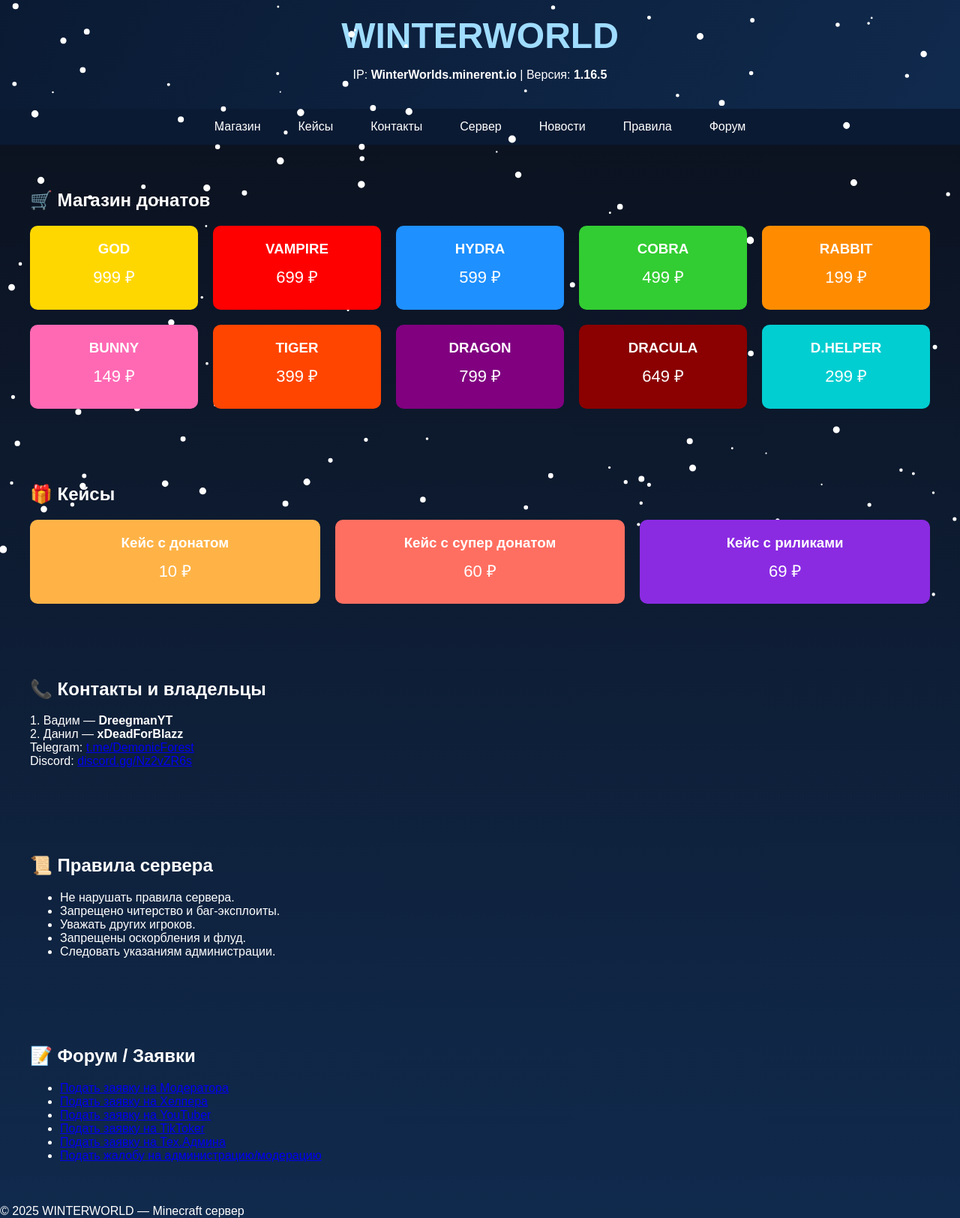
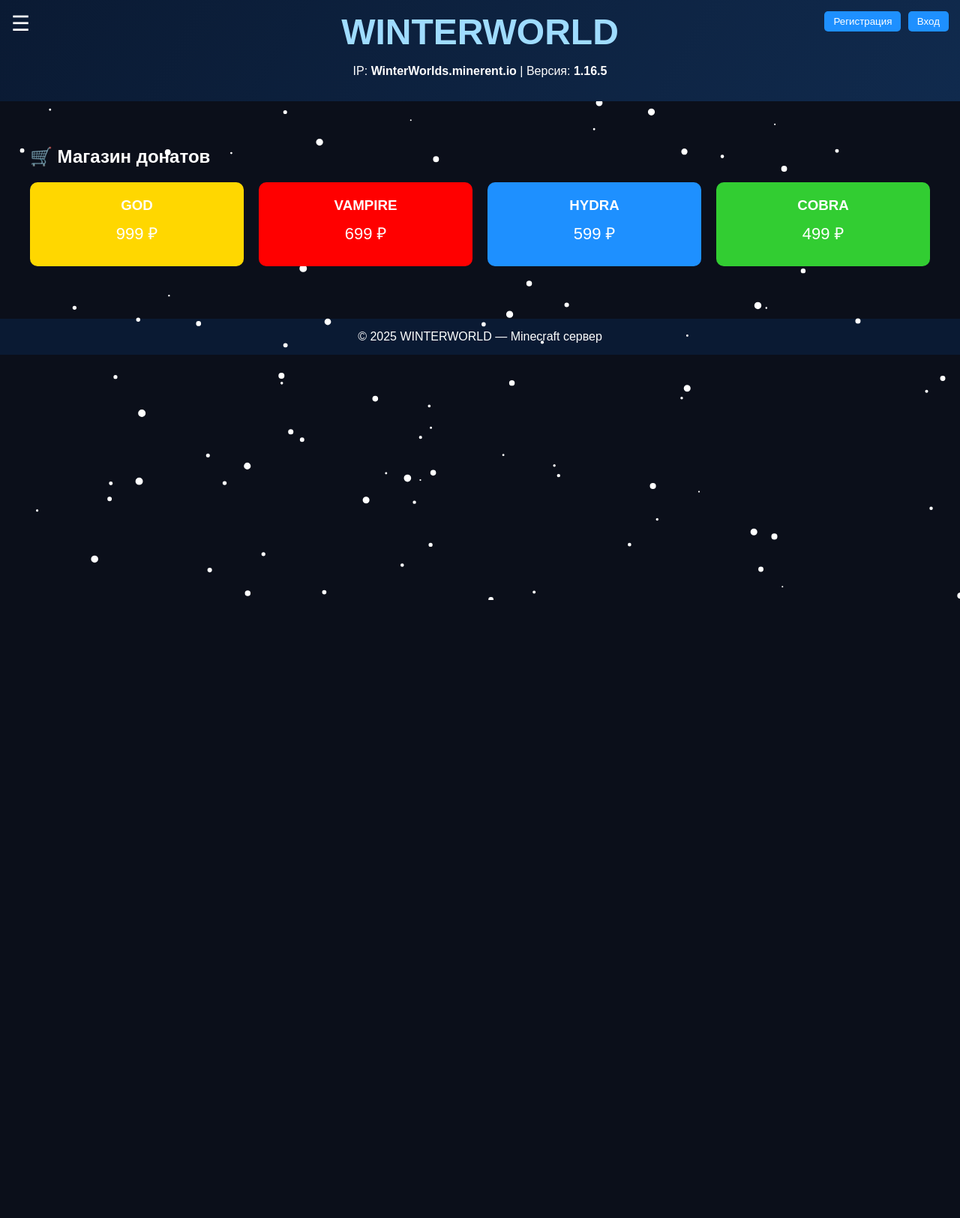
Before and after one commit to dreegman/winterworld-site, a plain HTML site: page index.html in a window 1280 px wide. Shown: the whole page at 75% size. After the commit the page ends 800 px from the top, so only its background shows below. Drawn offline with Linux system fonts and the light colour scheme.

Commit message:
Add files via upload

```diff
--- a/index.html
+++ b/index.html
@@ -3,130 +3,33 @@
 <head>
 <meta charset="UTF-8">
 <meta name="viewport" content="width=device-width, initial-scale=1.0">
-<title>WINTERWORLD — Minecraft магазин</title>
+<title>WINTERWORLD — Minecraft</title>
 <style>
-body{
-  margin:0;
-  font-family:Arial, sans-serif;
-  background: linear-gradient(to bottom,#0b0f1a,#102a4d);
-  color:white;
-  overflow-x:hidden;
-  position:relative;
-}
-header{
-  background: linear-gradient(120deg,#0a1a33,#102a4d);
-  padding:20px 0;
-  text-align:center;
-}
-header h1{
-  font-size:48px;
-  color:#9fdcff;
-  margin:0;
-}
-nav{
-  background:#0a1a33;
-  display:flex;
-  justify-content:center;
-  flex-wrap:wrap;
-}
-nav a{
-  color:white;
-  text-decoration:none;
-  padding:15px 25px;
-  display:block;
-  transition:0.3s;
-}
-nav a:hover{
-  background:#1e90ff;
-  color:white;
-  border-radius:5px;
-}
-section{
-  padding:40px;
-  max-width:1200px;
-  margin:auto;
-  position:relative;
-  z-index:1;
-}
-.shop, .cases{
-  display:grid;
-  grid-template-columns:repeat(auto-fit,minmax(220px,1fr));
-  gap:20px;
-}
-.item{
-  border-radius:10px;
-  padding:20px;
-  text-align:center;
-  transition:0.3s;
-  cursor:pointer;
-}
-.item h3{
-  margin:0;
-  padding:0;
-}
-.price{
-  font-size:22px;
-  margin:10px 0;
-}
-.btn{
-  display:inline-block;
-  margin-top:10px;
-  padding:10px 20px;
-  background:#1e90ff;
-  color:white;
-  text-decoration:none;
-  border-radius:6px;
-  font-weight:bold;
-  cursor:pointer;
-  transition:0.3s;
-}
-.btn:hover{
-  background:#63b3ed;
-}
-.modal{
-  display:none;
-  position:fixed;
-  top:0;left:0;width:100%;height:100%;
-  background:rgba(0,0,0,0.8);
-  justify-content:center;
-  align-items:center;
-  z-index:1000;
-}
-.modal-content{
-  background:#121c33;
-  padding:30px;
-  border-radius:10px;
-  max-width:500px;
-  width:90%;
-  text-align:left;
-  position:relative;
-}
-.close{
-  position:absolute;
-  top:10px;
-  right:15px;
-  cursor:pointer;
-  font-size:24px;
-}
-input, select{
-  width:100%;
-  padding:8px;
-  margin:5px 0 15px 0;
-  border-radius:5px;
-  border:none;
-}
-#finalPrice{
-  font-weight:bold;
-  font-size:18px;
-  color:#ffd700;
-}
-canvas{
-  position:fixed;
-  top:0;
-  left:0;
-  pointer-events:none;
-  z-index:0;
-}
+/* Базовые стили */
+body{margin:0;font-family:Arial,sans-serif;background:#0b0f1a;color:white;overflow-x:hidden;position:relative;}
+header{background:linear-gradient(120deg,#0a1a33,#102a4d);padding:15px;text-align:center;position:relative;}
+header h1{font-size:48px;color:#9fdcff;margin:0;}
+#burger{position:absolute;top:15px;left:15px;cursor:pointer;font-size:28px;}
+nav{position:fixed;left:-250px;top:0;width:250px;height:100%;background:#121c33;padding-top:60px;transition:0.3s;z-index:1001;}
+nav a{display:block;color:white;padding:12px 20px;text-decoration:none;transition:0.3s;}
+nav a:hover{background:#1e90ff;}
+section{padding:40px;max-width:1200px;margin:auto;display:none;position:relative;z-index:1;}
+section.active{display:block;}
+.shop,.cases{display:grid;grid-template-columns:repeat(auto-fit,minmax(220px,1fr));gap:20px;}
+.item{border-radius:10px;padding:20px;text-align:center;cursor:pointer;transition:0.3s;}
+.item h3{margin:0;padding:0;}
+.price{font-size:22px;margin:10px 0;}
+.btn{display:inline-block;margin-top:10px;padding:10px 20px;background:#1e90ff;color:white;text-decoration:none;border-radius:6px;font-weight:bold;cursor:pointer;transition:0.3s;}
+.btn:hover{background:#63b3ed;}
+.modal{display:none;position:fixed;top:0;left:0;width:100%;height:100%;background:rgba(0,0,0,0.8);justify-content:center;align-items:center;z-index:1000;}
+.modal-content{background:#121c33;padding:30px;border-radius:10px;max-width:500px;width:90%;text-align:left;position:relative;}
+.close{position:absolute;top:10px;right:15px;cursor:pointer;font-size:24px;}
+input,textarea{width:100%;padding:8px;margin:5px 0 15px 0;border-radius:5px;border:none;}
+canvas{position:fixed;top:0;left:0;pointer-events:none;z-index:0;}
+footer{text-align:center;padding:15px;background:#0a1a33;margin-top:30px;}
+.account-btns{position:absolute;top:15px;right:15px;}
+.account-btns button{margin-left:5px;padding:6px 12px;background:#1e90ff;border:none;border-radius:5px;color:white;cursor:pointer;transition:0.3s;}
+.account-btns button:hover{background:#63b3ed;}
 </style>
 </head>
 <body>
@@ -134,284 +37,199 @@ canvas{
 <canvas id="snowCanvas"></canvas>
 
 <header>
+  <span id="burger">&#9776;</span>
   <h1>WINTERWORLD</h1>
+  <div class="account-btns">
+    <button id="registerBtn">Регистрация</button>
+    <button id="loginBtn">Вход</button>
+    <span id="userLabel"></span>
+  </div>
   <p>IP: <b>WinterWorlds.minerent.io</b> | Версия: <b>1.16.5</b></p>
 </header>
 
-<nav>
-  <a href="#shop">Магазин</a>
-  <a href="#cases">Кейсы</a>
-  <a href="#contacts">Контакты</a>
-  <a href="#server">Сервер</a>
-  <a href="#news">Новости</a>
-  <a href="#rules">Правила</a>
-  <a href="#forum">Форум</a>
+<nav id="sideNav">
+  <a href="#" onclick="showSection('shop')">Донаты</a>
+  <a href="#" onclick="showSection('cases')">Кейсы</a>
+  <a href="#" onclick="showSection('forum')">Форум / Подачи</a>
+  <a href="#" onclick="showSection('contacts')">Контакты</a>
+  <a href="#" onclick="showSection('news')">Новости</a>
+  <a href="#" onclick="showSection('rules')">Правила</a>
 </nav>
 
-<section id="shop">
+<section id="shop" class="active">
 <h2>🛒 Магазин донатов</h2>
 <div class="shop">
-
-<div class="item" style="background:#ffd700;" onclick="openModal('GOD')">
-<h3>GOD</h3>
-<div class="price">999 ₽</div>
-</div>
-<div class="item" style="background:#ff0000;" onclick="openModal('VAMPIRE')">
-<h3>VAMPIRE</h3>
-<div class="price">699 ₽</div>
-</div>
-<div class="item" style="background:#1e90ff;" onclick="openModal('HYDRA')">
-<h3>HYDRA</h3>
-<div class="price">599 ₽</div>
-</div>
-<div class="item" style="background:#32cd32;" onclick="openModal('COBRA')">
-<h3>COBRA</h3>
-<div class="price">499 ₽</div>
-</div>
-<div class="item" style="background:#ff8c00;" onclick="openModal('RABBIT')">
-<h3>RABBIT</h3>
-<div class="price">199 ₽</div>
-</div>
-<div class="item" style="background:#ff69b4;" onclick="openModal('BUNNY')">
-<h3>BUNNY</h3>
-<div class="price">149 ₽</div>
-</div>
-<div class="item" style="background:#ff4500;" onclick="openModal('TIGER')">
-<h3>TIGER</h3>
-<div class="price">399 ₽</div>
-</div>
-<div class="item" style="background:#800080;" onclick="openModal('DRAGON')">
-<h3>DRAGON</h3>
-<div class="price">799 ₽</div>
-</div>
-<div class="item" style="background:#8b0000;" onclick="openModal('DRACULA')">
-<h3>DRACULA</h3>
-<div class="price">649 ₽</div>
-</div>
-<div class="item" style="background:#00ced1;" onclick="openModal('DHELPER')">
-<h3>D.HELPER</h3>
-<div class="price">299 ₽</div>
-</div>
-
+  <div class="item" style="background:#ffd700;" onclick="openModal('GOD')"><h3>GOD</h3><div class="price">999 ₽</div></div>
+  <div class="item" style="background:#ff0000;" onclick="openModal('VAMPIRE')"><h3>VAMPIRE</h3><div class="price">699 ₽</div></div>
+  <div class="item" style="background:#1e90ff;" onclick="openModal('HYDRA')"><h3>HYDRA</h3><div class="price">599 ₽</div></div>
+  <div class="item" style="background:#32cd32;" onclick="openModal('COBRA')"><h3>COBRA</h3><div class="price">499 ₽</div></div>
 </div>
 </section>
 
 <section id="cases">
 <h2>🎁 Кейсы</h2>
 <div class="cases">
-<div class="item" style="background:#ffb347;" onclick="openCase('donateCase')">
-<h3>Кейс с донатом</h3>
-<div class="price">10 ₽</div>
-</div>
-<div class="item" style="background:#ff6f61;" onclick="openCase('superCase')">
-<h3>Кейс с супер донатом</h3>
-<div class="price">60 ₽</div>
-</div>
-<div class="item" style="background:#8a2be2;" onclick="openCase('rilikiCase')">
-<h3>Кейс с риликами</h3>
-<div class="price">69 ₽</div>
-</div>
+  <div class="item" style="background:#ffb347;" onclick="openCase('donateCase')"><h3>Кейс с донатом</h3><div class="price">10 ₽</div></div>
+  <div class="item" style="background:#ff6f61;" onclick="openCase('superCase')"><h3>Кейс с супер донатом</h3><div class="price">60 ₽</div></div>
+  <div class="item" style="background:#8a2be2;" onclick="openCase('rilikiCase')"><h3>Кейс с риликами</h3><div class="price">69 ₽</div></div>
 </div>
 </section>
 
-<!-- Modal для донатов и кейсов -->
+<section id="forum">
+<h2>📝 Форум / Заявки</h2>
+<div id="forumContent"></div>
+</section>
+
+<section id="contacts">
+<h2>📞 Контакты</h2>
+<p>Вадим — DreegmanYT<br>Данил — xDeadForBlazz<br>
+Telegram: <a href="https://t.me/DemonicForest">t.me/DemonicForest</a><br>
+Discord: <a href="https://discord.gg/Nz2vZR6s">discord.gg/Nz2vZR6s</a>
+</p>
+</section>
+
+<section id="news"><h2>Новости</h2><p>Скоро...</p></section>
+<section id="rules"><h2>Правила</h2><ul><li>Не нарушать правила</li><li>Читерство запрещено</li><li>Уважать игроков</li></ul></section>
+
+<footer>© 2025 WINTERWORLD — Minecraft сервер</footer>
+
+<!-- Модальные окна -->
 <div class="modal" id="donateModal">
   <div class="modal-content">
     <span class="close" onclick="closeModal()">&times;</span>
     <h2 id="donateName"></h2>
-    <p id="commandsTitle">Доступные команды:</p>
+    <p>Доступные команды:</p>
     <ul id="commandsList"></ul>
     <hr>
     <h3>Купить</h3>
-    <label>Ник на сервере:</label>
-    <input type="text" id="playerName" placeholder="Ваш ник на сервере">
-    <label>Email (Gmail):</label>
-    <input type="email" id="playerEmail" placeholder="example@gmail.com">
-    <label>Промокод (только для донатов):</label>
-    <input type="text" id="promoCode" placeholder="WinterWorld или Dreegman" oninput="applyPromo()">
+    <label>Ник на сервере:</label><input type="text" id="playerName">
+    <label>Email (Gmail):</label><input type="email" id="playerEmail">
+    <label>Промокод:</label><input type="text" id="promoCode" oninput="applyPromo()">
     <p>Итоговая цена: <span id="finalPrice"></span> ₽</p>
     <a id="buyLink" class="btn" href="#" target="_blank">Оплатить через СБП</a>
   </div>
 </div>
 
-<section id="contacts">
-<h2>📞 Контакты и владельцы</h2>
-<p>
-1. Вадим — <b>DreegmanYT</b><br>
-2. Данил — <b>xDeadForBlazz</b><br>
-Telegram: <a href="https://t.me/DemonicForest">t.me/DemonicForest</a><br>
-Discord: <a href="https://discord.gg/Nz2vZR6s">discord.gg/Nz2vZR6s</a>
-</p>
-</section>
-
-<section id="rules">
-<h2>📜 Правила сервера</h2>
-<ul>
-<li>Не нарушать правила сервера.</li>
-<li>Запрещено читерство и баг-эксплоиты.</li>
-<li>Уважать других игроков.</li>
-<li>Запрещены оскорбления и флуд.</li>
-<li>Следовать указаниям администрации.</li>
-</ul>
-</section>
-
-<section id="forum">
-<h2>📝 Форум / Заявки</h2>
-<ul>
-<li><a href="#" onclick="openApply('moderator')">Подать заявку на Модератора</a></li>
-<li><a href="#" onclick="openApply('helper')">Подать заявку на Хелпера</a></li>
-<li><a href="#" onclick="openApply('yt')">Подать заявку на YouTuber</a></li>
-<li><a href="#" onclick="openApply('tt')">Подать заявку на TikToker</a></li>
-<li><a href="#" onclick="openApply('tech')">Подать заявку на Тех.Админа</a></li>
-<li><a href="#" onclick="openApply('complaint')">Подать жалобу на администрацию/модерацию</a></li>
-</ul>
-</section>
-
-<footer>
-© 2025 WINTERWORLD — Minecraft сервер
-</footer>
-
-<!-- Модальное окно подачи -->
-<div class="modal" id="applyModal">
+<div class="modal" id="authModal">
   <div class="modal-content">
-    <span class="close" onclick="closeApply()">&times;</span>
-    <h2 id="applyTitle"></h2>
-    <div id="applyForm"></div>
+    <span class="close" onclick="closeAuth()">&times;</span>
+    <h2 id="authTitle"></h2>
+    <div id="authForm"></div>
   </div>
 </div>
 
 <script>
+// Гамбургер меню
+const burger=document.getElementById('burger');
+const sideNav=document.getElementById('sideNav');
+burger.onclick=()=>{sideNav.style.left=sideNav.style.left==='0px'?' -250px':'0px';};
+
+// Секции
+function showSection(id){
+  document.querySelectorAll('section').forEach(s=>s.classList.remove('active'));
+  document.getElementById(id).classList.add('active');
+  sideNav.style.left='-250px';
+}
+
 // Донаты
-const donates = {
-  GOD:['Команда1','Команда2','Команда3'],
+const donates={
+  GOD:['/god','/fly','/heal'],
   VAMPIRE:['/fly','/heal','/vampirepower'],
   HYDRA:['/hydra','/speed','/strength'],
-  COBRA:['/cobra','/invisibility'],
-  RABBIT:['/jump','/speed'],
-  BUNNY:['/bunny','/speedboost'],
-  TIGER:['/tiger','/strength'],
-  DRAGON:['/dragon','/fly','/fireball'],
-  DRACULA:['/dracula','/nightvision','/heal'],
-  DHELPER:['/helper','/teleport','/info']
+  COBRA:['/cobra','/invisibility']
 };
-const basePrices={GOD:999,VAMPIRE:699,HYDRA:599,COBRA:499,RABBIT:199,BUNNY:149,TIGER:399,DRAGON:799,DRACULA:649,DHELPER:299};
+const basePrices={GOD:999,VAMPIRE:699,HYDRA:599,COBRA:499};
 let currentDonate='';
-
 function openModal(name){
   currentDonate=name;
   document.getElementById('donateName').innerText=name;
-  let list=document.getElementById('commandsList');
-  if(donates[name]){
-    document.getElementById('commandsTitle').style.display='block';
-    list.innerHTML='';
-    donates[name].forEach(cmd=>{
-      let li=document.createElement('li');
-      li.innerText=cmd;
-      list.appendChild(li);
-    });
-  } else {
-    document.getElementById('commandsTitle').style.display='none';
-    list.innerHTML='';
-  }
-  document.getElementById('finalPrice').innerText=basePrices[name]||getCasePrice(name);
+  const list=document.getElementById('commandsList'); list.innerHTML='';
+  donates[name]?.forEach(cmd=>{let li=document.createElement('li');li.innerText=cmd;list.appendChild(li);});
+  document.getElementById('finalPrice').innerText=basePrices[name];
   document.getElementById('promoCode').value='';
   document.getElementById('donateModal').style.display='flex';
   updateBuyLink();
 }
-
 function closeModal(){document.getElementById('donateModal').style.display='none';}
-
 function applyPromo(){
-  let code=document.getElementById('promoCode').value.trim();
-  let price=basePrices[currentDonate]||getCasePrice(currentDonate);
-  if(code.toLowerCase()==='winterworld'){price=Math.floor(price*0.8);}
-  else if(code.toLowerCase()==='dreegman'){price=Math.floor(price*0.7);}
+  let code=document.getElementById('promoCode').value.trim().toLowerCase();
+  let price=basePrices[currentDonate];
+  if(code==='winterworld') price=Math.floor(price*0.8);
+  else if(code==='dreegman') price=Math.floor(price*0.7);
   document.getElementById('finalPrice').innerText=price;
   updateBuyLink();
 }
-
 function updateBuyLink(){
   let name=document.getElementById('playerName').value||'Игрок';
   let email=document.getElementById('playerEmail').value||'example@gmail.com';
-  let amount=document.getElementById('finalPrice').innerText||basePrices[currentDonate]||getCasePrice(currentDonate);
-  let link=`https://yoomoney.ru/quickpay/shop-widget?writer=seller&targets=${currentDonate} WINTERWORLD&default-sum=${amount}&button-text=11&payment-type-choice=on&quickpay=shop&account=4100118699230074`;
+  let amount=document.getElementById('finalPrice').innerText||basePrices[currentDonate];
+  let link=`https://yoomoney.ru/quickpay/shop-widget?writer=seller&targets=${currentDonate}&default-sum=${amount}&account=4100118699230074`;
   document.getElementById('buyLink').href=link;
 }
 
-// Кейсы
-function getCasePrice(name){
-  if(name==='donateCase') return 10;
-  if(name==='superCase') return 60;
-  if(name==='rilikiCase') return 69;
-  return 0;
+// Регистрация / Вход через localStorage
+const registerBtn=document.getElementById('registerBtn');
+const loginBtn=document.getElementById('loginBtn');
+const authModal=document.getElementById('authModal');
+const authForm=document.getElementById('authForm');
+const authTitle=document.getElementById('authTitle');
+const userLabel=document.getElementById('userLabel');
+let currentUser=null;
+
+function showAuth(type){
+  authModal.style.display='flex';
+  authForm.innerHTML='';
+  if(type==='register'){
+    authTitle.innerText='Регистрация';
+    authForm.innerHTML=`<label>Логин:</label><input type="text" id="regLogin">
+    <label>Пароль:</label><input type="password" id="regPass">
+    <label>Подтвердите пароль:</label><input type="password" id="regPass2">
+    <button class="btn" onclick="registerUser()">Зарегистрироваться</button>
+    <p>Уже есть аккаунт? <a href="#" onclick="showAuth('login')">Войти</a></p>`;
+  } else {
+    authTitle.innerText='Вход';
+    authForm.innerHTML=`<label>Логин:</label><input type="text" id="loginLogin">
+    <label>Пароль:</label><input type="password" id="loginPass">
+    <button class="btn" onclick="loginUser()">Войти</button>
+    <p>Нет аккаунта? <a href="#" onclick="showAuth('register')">Зарегистрироваться</a></p>`;
+  }
 }
-function openCase(name){currentDonate=name;openModal(name);}
 
-// Подача
-function openApply(type){
-  const modal=document.getElementById('applyModal');
-  const form=document.getElementById('applyForm');
-  const title=document.getElementById('applyTitle');
-  form.innerHTML='';
-  if(type==='tech'){
-    title.innerText='Подача на Тех.Админа';
-    form.innerHTML='<p>Подача на Тех.Админа пока закрыта</p>';
-  } else {
-    let titleMap={'moderator':'Модератор','helper':'Хелпер','yt':'YouTuber','tt':'TikToker','complaint':'Жалоба'};
-    title.innerText='Подача на '+titleMap[type];
-    form.innerHTML=`<label>Ник на сервере:</label><input type="text" placeholder="Ваш ник">
-    <label>Telegram/Discord:</label><input type="text" placeholder="@username">
-    <label>Сообщение:</label><textarea placeholder="Почему хотите на ${titleMap[type]}?"></textarea>
-    <label>Опыт:</label><textarea placeholder="Есть ли опыт?"></textarea>
-    <a class="btn" href="#">Отправить</a>`;
-  }
-  modal.style.display='flex';
+registerBtn.onclick=()=>showAuth('register');
+loginBtn.onclick=()=>showAuth('login');
+function closeAuth(){authModal.style.display='none';}
+
+function registerUser(){
+  let login=document.getElementById('regLogin').value;
+  let pass=document.getElementById('regPass').value;
+  let pass2=document.getElementById('regPass2').value;
+  if(!login||!pass){alert('Заполните поля');return;}
+  if(pass!==pass2){alert('Пароли не совпадают');return;}
+  localStorage.setItem('user_'+login,pass);
+  alert('Регистрация успешна');
+  currentUser=login;
+  userLabel.innerText=login;
+  closeAuth();
 }
-function closeApply(){document.getElementById('applyModal').style.display='none';}
 
-// Закрытие модального окна по клику вне окна
-window.onclick=function(event){
-  let modal=document.getElementById('donateModal');
-  if(event.target==modal){closeModal();}
-  modal=document.getElementById('applyModal');
-  if(event.target==modal){closeApply();}
+function loginUser(){
+  let login=document.getElementById('loginLogin').value;
+  let pass=document.getElementById('loginPass').value;
+  if(localStorage.getItem('user_'+login)===pass){
+    alert('Вход успешен');
+    currentUser=login;
+    userLabel.innerText=login;
+    closeAuth();
+  } else alert('Неверный логин или пароль');
 }
 
 // Снег
 const canvas=document.getElementById('snowCanvas');
 const ctx=canvas.getContext('2d');
-canvas.width=window.innerWidth;
-canvas.height=window.innerHeight;
+canvas.width=window.innerWidth;canvas.height=window.innerHeight;
 let flakes=[];
-const flakesCount=150;
-for(let i=0;i<flakesCount;i++){
-  flakes.push({x:Math.random()*canvas.width,y:Math.random()*canvas.height,r:Math.random()*4+1,d:Math.random()*flakesCount});
-}
-function drawFlakes(){
-  ctx.clearRect(0,0,canvas.width,canvas.height);
-  ctx.fillStyle="white";
-  ctx.beginPath();
-  for(let i=0;i<flakes.length;i++){
-    let f=flakes[i];
-    ctx.moveTo(f.x,f.y);
-    ctx.arc(f.x,f.y,f.r,0,Math.PI*2,true);
-  }
-  ctx.fill();
-  moveFlakes();
-}
-let angle=0;
-function moveFlakes(){
-  angle+=0.01;
-  for(let i=0;i<flakes.length;i++){
-    let f=flakes[i];
-    f.y+=Math.cos(angle+f.d)+1+f.r/2;
-    f.x+=Math.sin(angle)*2;
-    if(f.x>canvas.width+5||f.x<-5||f.y>canvas.height){
-      if(i%3>0){flakes[i]={x:Math.random()*canvas.width,y:-10,r:f.r,d:f.d};}
-      else{if(Math.sin(angle)>0){flakes[i]={x:-5,y:Math.random()*canvas.height,r:f.r,d:f.d};}else{flakes[i]={x:canvas.width+5,y:Math.random()*canvas.height,r:f.r,d:f.d};}}
-    }
-  }
-}
+for(let i=0;i<150;i++) flakes.push({x:Math.random()*canvas.width,y:Math.random()*canvas.height,r:Math.random()*4+1,d:Math.random()*150});
+function drawFlakes(){ctx.clearRect(0,0,canvas.width,canvas.height);ctx.fillStyle="white";ctx.beginPath();flakes.forEach(f=>{ctx.moveTo(f.x,f.y);ctx.arc(f.x,f.y,f.r,0,Math.PI*2,true);f.y+=Math.cos(f.d)+1+f.r/2;f.x+=Math.sin(f.d)*2;if(f.y>canvas.height){f.y=-10;f.x=Math.random()*canvas.width;}});ctx.fill();}
 setInterval(drawFlakes,25);
 window.addEventListener('resize',()=>{canvas.width=window.innerWidth;canvas.height=window.innerHeight;});
 </script>
```
